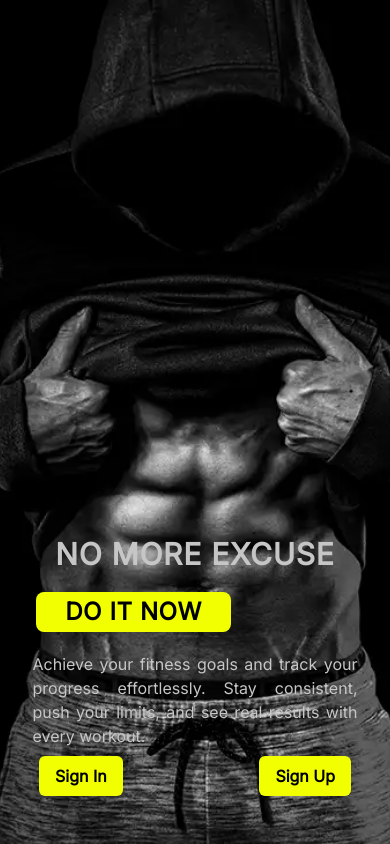
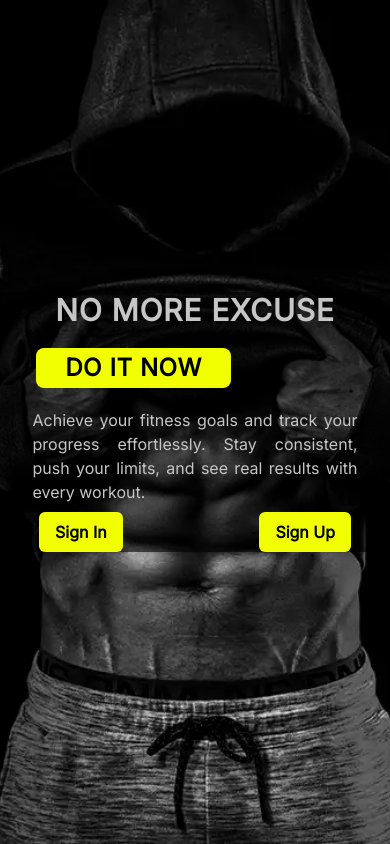
Before and after one commit to Carmelo85S/gain-track, a React (Vite) app: page /signup in a window 390 px wide. Built offline with nearby package versions, Linux system fonts and the light colour scheme.

Commit message:
change in home style

```diff
--- a/src/index.css
+++ b/src/index.css
@@ -3,13 +3,3 @@
 @tailwind base;
 @tailwind components;
 @tailwind utilities;
-
-html, body {
-    height: 100%;
-    overflow: hidden;
-}
-
-form {
-    overflow-y: auto;
-    max-height: 100%;
-}
--- a/src/pages/home/Home.tsx
+++ b/src/pages/home/Home.tsx
@@ -6,8 +6,8 @@ const Home = () => {
     const navigate = useNavigate();
 
   return (
-    <div className="md:hidden xs:bg-main-bg xs:bg-no-repeat xs:bg-center xs:bg-cover flex flex-col justify-end min-h-screen">
-        <div className="w-full mt-auto mx-auto mb-12 flex justify-center items-center flex-col font-inter">
+    <div className="md:hidden xs:bg-main-bg xs:bg-no-repeat xs:bg-center xs:bg-cover flex flex-col justify-center w-full min-h-screen overflow-hidden">
+        <div className="w-full bg-black bg-opacity-65 shadow-md rounded-lg mx-auto flex justify-center items-center flex-col font-inter">
             <h1 className="text-main my-auto font-semibold text-3xl tracking-wide">
                 NO MORE EXCUSE
             </h1>
```
